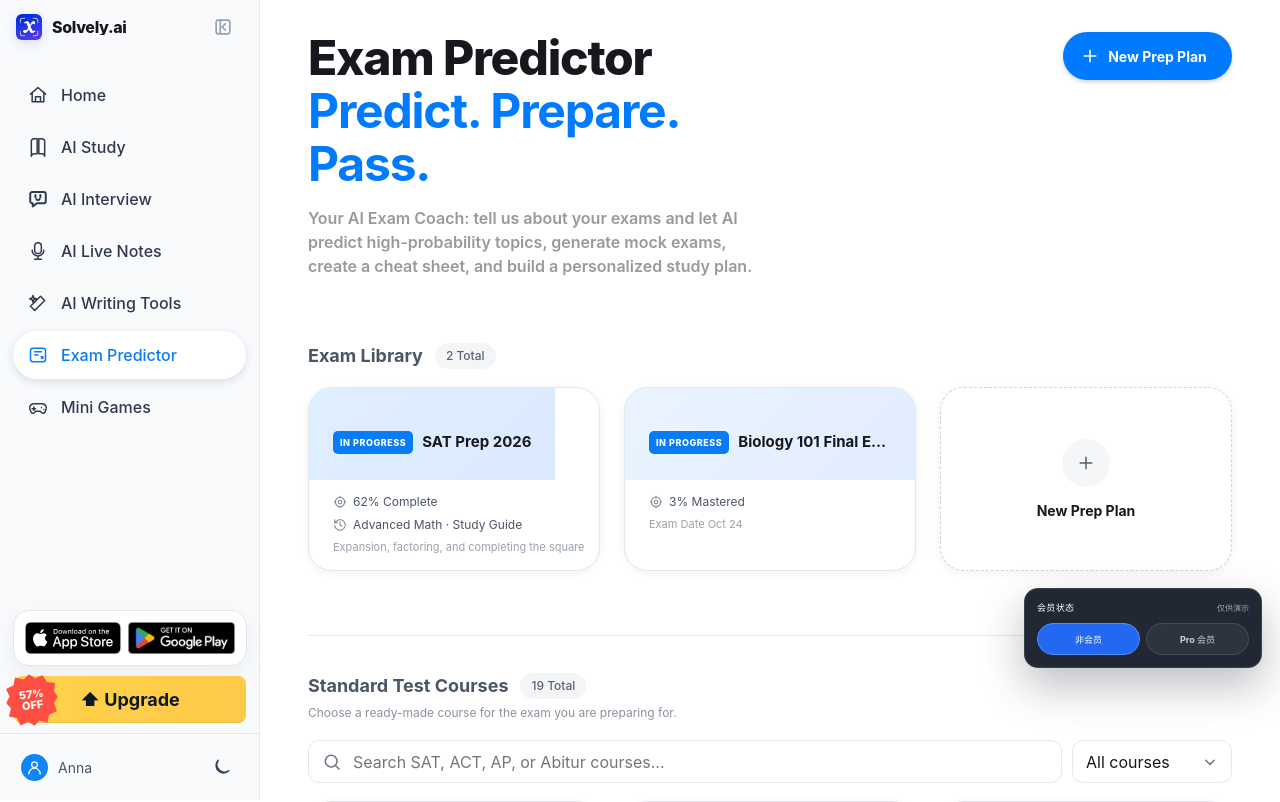
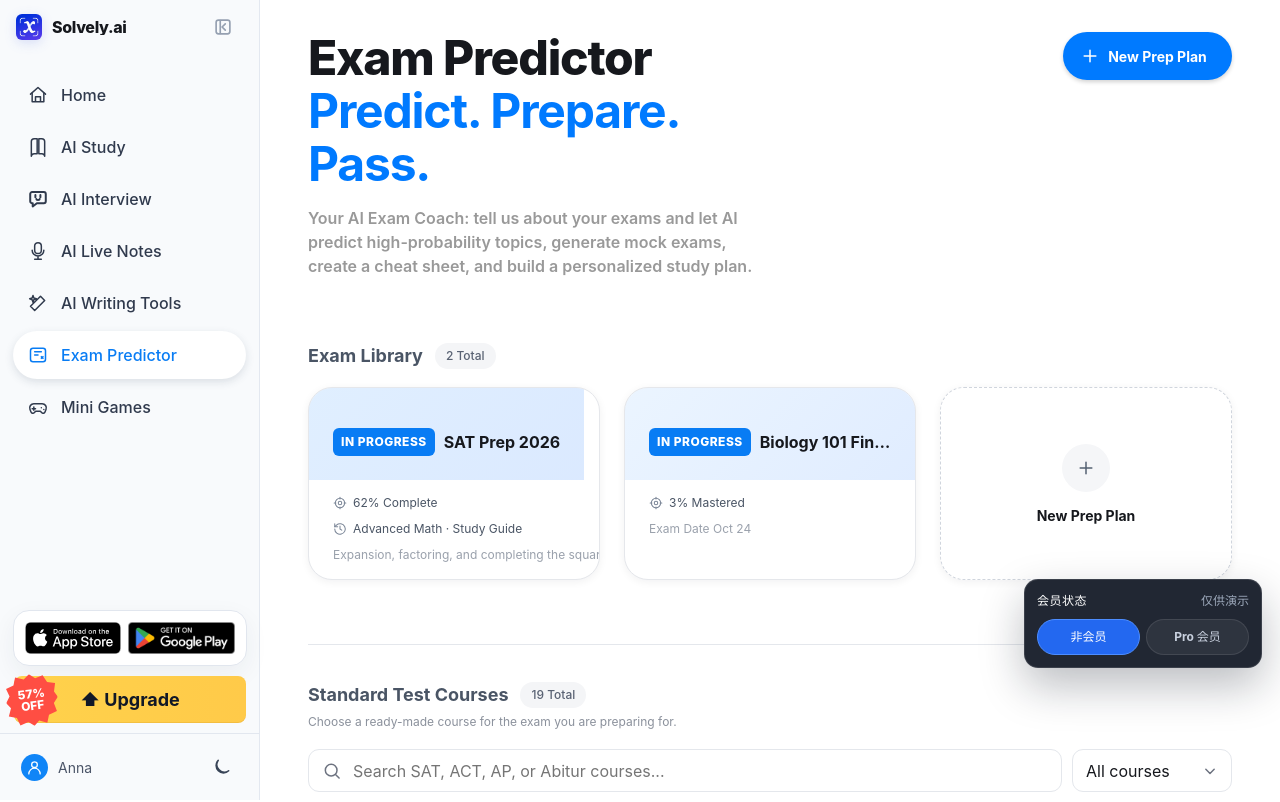
Before and after one commit to shuoxindai-blip/solvely-exam-prep-package, a Vue app: page / in a window 1280 px wide. Shown: the top 802 px of the page. Built offline with nearby package versions, Linux system fonts and the light colour scheme.

Commit message:
Increase exam home typography for readability

```diff
--- a/src/styles/commercial.css
+++ b/src/styles/commercial.css
@@ -17,10 +17,10 @@
 .package-route .commercial-demo-controller { bottom: 132px; }
 .topic-tool-route .commercial-demo-controller { bottom: 82px; }
 .commercial-demo-controller header { display: flex; align-items: center; justify-content: space-between; gap: 10px; margin-bottom: 9px; }
-.commercial-demo-controller header strong { font-size: 9px; letter-spacing: .04em; text-transform: uppercase; }
-.commercial-demo-controller header span { color: #9da9bb; font-size: 8px; }
+.commercial-demo-controller header strong { font-size: 12px; line-height: 18px; letter-spacing: .04em; text-transform: uppercase; }
+.commercial-demo-controller header span { color: #9da9bb; font-size: 12px; line-height: 18px; }
 .commercial-demo-controller nav { display: grid; grid-template-columns: 1fr 1fr; gap: 6px; }
-.commercial-demo-controller button { min-height: 32px; border: 1px solid rgba(255,255,255,.1); border-radius: 999px; color: #c9d1df; background: rgba(255,255,255,.06); font-size: 9px; font-weight: 700; cursor: pointer; }
+.commercial-demo-controller button { min-height: 36px; border: 1px solid rgba(255,255,255,.1); border-radius: 999px; color: #c9d1df; background: rgba(255,255,255,.06); font-size: 12px; font-weight: 700; line-height: 18px; cursor: pointer; }
 .commercial-demo-controller button.active { border-color: #4d8dff; color: #fff; background: #2368f0; }
 
 .pro-paywall-backdrop {
```
Also changed, not shown: src/styles/package.css.
